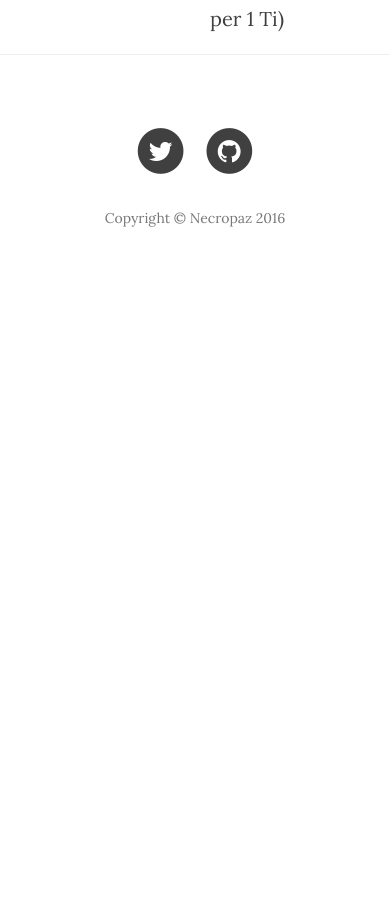
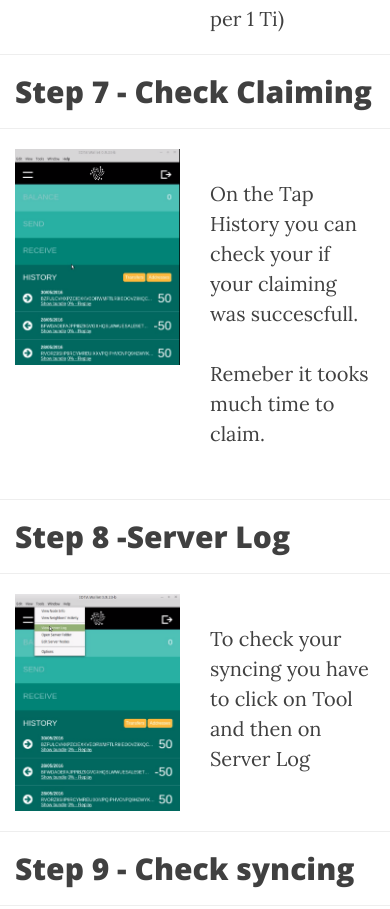
Before and after one commit to necropaz/necropaz.github.io, a plain HTML site: page IOTAtutorial.html in a window 390 px wide. Shown: the part 3627-4536 px from the top of the page. Before the commit the page ends 3921 px from the top, so only its background shows below. Drawn offline with nearby package versions, Linux system fonts and the light colour scheme.

Commit message:
Add files via upload

```diff
--- a/IOTAtutorial.html
+++ b/IOTAtutorial.html
@@ -247,6 +247,80 @@
     </article>
     <hr>
 
+    <!-- Step 7 -->
+    <div class="col-lg-8 col-lg-offset-2 col-md-10 col-md-offset-1">
+        <div class="post-preview">
+              <h2 class="post-title">
+                  Step 7 - Check Claiming
+              </h2>
+        </div>
+    </div>
+    <hr>
+    <article>
+        <div class="container">
+            <div class="row">
+                <div class="col-lg-6 col-md-6 col-xs-6 " >
+                  <img src="img/STEP6.png" width="100%" height="100%">
+                  </img>
+                </div>
+                <div class="col-lg-6 col-md-6 col-xs-6 ">
+                    <p>On the Tap History you can check your if your claiming was succescfull.</p>
+                    <p>Remeber it tooks much time to claim. </p>
+                </div>
+            </div>
+        </div>
+    </article>
+    <hr>
+
+    <!-- Step 8 -->
+    <div class="col-lg-8 col-lg-offset-2 col-md-10 col-md-offset-1">
+        <div class="post-preview">
+              <h2 class="post-title">
+                  Step 8 -Server Log
+              </h2>
+        </div>
+    </div>
+    <hr>
+    <article>
+        <div class="container">
+            <div class="row">
+                <div class="col-lg-6 col-md-6 col-xs-6 " >
+                  <img src="img/STEP7.png" width="100%" height="100%">
+                  </img>
+                </div>
+                <div class="col-lg-6 col-md-6 col-xs-6 ">
+                    <p>To check your syncing you have to click on Tool and then on Server Log</p>
+                </div>
+            </div>
+        </div>
+    </article>
+    <hr>
+
+    <!-- Step 9 -->
+    <div class="col-lg-8 col-lg-offset-2 col-md-10 col-md-offset-1">
+        <div class="post-preview">
+              <h2 class="post-title">
+                  Step 9 - Check syncing
+              </h2>
+        </div>
+    </div>
+    <hr>
+    <article>
+        <div class="container">
+            <div class="row">
+                <div class="col-lg-6 col-md-6 col-xs-6 " >
+                  <img src="img/STEP8.png" width="100%" height="100%">
+                  </img>
+                </div>
+                <div class="col-lg-6 col-md-6 col-xs-6 ">
+                    <p>Now Here you can see sometimes: Transacions to request = X / YYYY ( Z ms)</p>
+                    <p>If YYYY is bigger than 31'000 your client is fully synced.</p>
+                </div>
+            </div>
+        </div>
+    </article>
+    <hr>
+
     <!-- Footer -->
     <footer>
         <div class="container">
```
